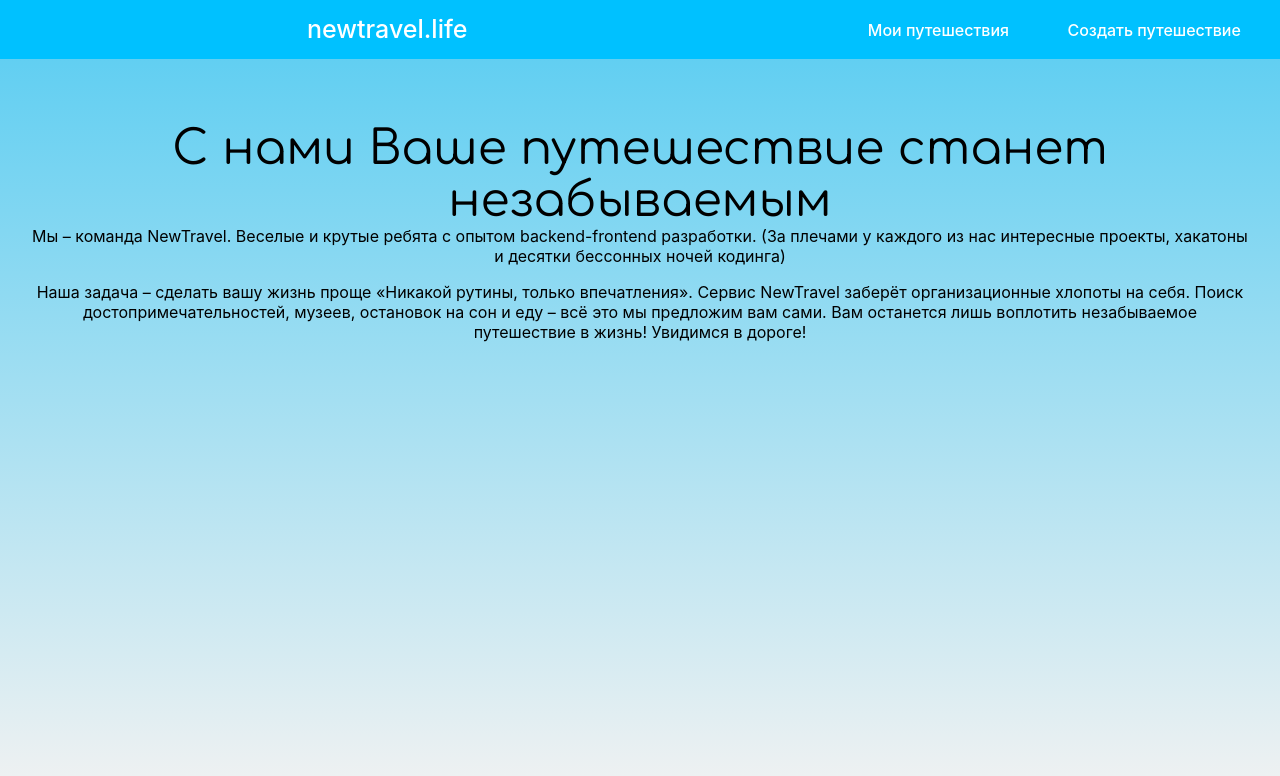
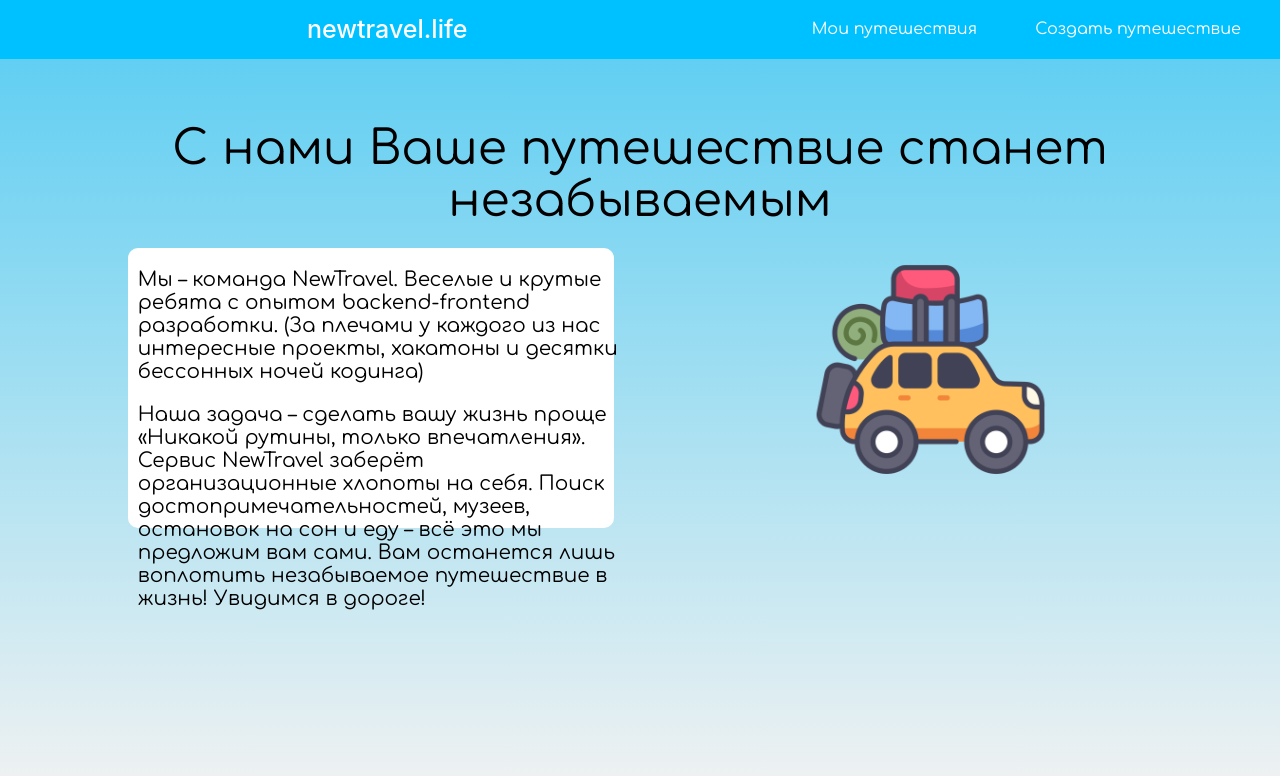
Before and after one commit to NewTravelLife/summerhack2024, a React (Vite) app in the folder frontend/: page / in a window 1280 px wide. Shown: the top 776 px of the page. Built offline with nearby package versions, Linux system fonts and the light colour scheme.

Commit message:
megadizane

```diff
--- a/frontend/src/App.css
+++ b/frontend/src/App.css
@@ -247,14 +247,6 @@ body, html {
 
 }
 
-  margin-top: -70px;
-  font-size: 47px;
-  height: 110px;
-  font-family: Inter;
-font-size: 32px;
-font-weight: 500;
-line-height: 38.73px;
-text-align: left;
 
 
 .animated-text1 {
@@ -436,7 +428,7 @@ left: 8%;
   text-align: left;
 
 
-
+}
 
 .box2 img {
     width: 210px;
@@ -493,14 +485,31 @@ left: 8%;
   top: 0;
  }
  .MainInfoUs{
-  position: absolute;
-  left: 10px;
-  max-width: 1500px;
+  position:absolute;
+  left: 10%;
+  width:38%;
+  height: 35%;
+  background-color: #fff;
+  border-radius: 10px;
+  top: 35%;
   color: black;
   text-align: left;
-  font-weight: 700;
-  font-size: x-large;
+  font-size: 20px;
+  font-weight: 500;
+
+
+
  }
+ .MainInfoUs p{
+    position: relative;
+    left: 2%;
+
+
+
+
+   }
+
+
 
 .hui {
     position: relative;
@@ -510,3 +519,10 @@ left: 8%;
 body {
     font-family: 'Comfortaa', sans-serif;
 }
+.MainInfoUs img{
+position: absolute;
+width: 50%;
+left: 140%;
+border-radius: 10px;
+
+   }
--- a/frontend/src/components/poisk.jsx
+++ b/frontend/src/components/poisk.jsx
@@ -59,7 +59,9 @@ const Poisk = () => {
     return (
         <div>
             <div className="header">
+            <Link to="/">
                 <div className="project-name">newtravel.life</div>
+            </Link>
                 <div className="nav-buttons">
                     <Link to={"/travels"}>
                         <button className="nav-button">Мои путешествия</button>
--- a/frontend/src/components/travelsList.jsx
+++ b/frontend/src/components/travelsList.jsx
@@ -12,7 +12,9 @@ const TravelsList = () => {
     return (
         <div>
             <div className="header">
+            <Link to="/">
                 <div className="project-name">newtravel.life</div>
+            </Link>
                 <div className="nav-buttons">
                     <Link to={"/travels"}>
                         <button className="nav-button">Мои путешествия</button>
--- a/frontend/src/main.jsx
+++ b/frontend/src/main.jsx
@@ -5,6 +5,7 @@ import './index.css';
 import './App.css';
 import Poisk from "./components/poisk";
 import 'leaflet/dist/leaflet.css';
+import Travelimg from './assets/travel.png';
 import Travel from "./components/travel.jsx";
 import TravelsList from "./components/travelsList.jsx";
 
@@ -89,6 +90,8 @@ function App() {
             {/*        (<p>Загрузка...</p>)}*/}
             {/*</div>*/}
             <div className="MainInfoUs" >
+                <img  src={Travelimg} alt="" />
+                <div >
                   <p>Мы – команда NewTravel. Веселые и крутые ребята с опытом backend-frontend разработки.
                     (За плечами у каждого из нас интересные проекты, хакатоны и десятки бессонных ночей кодинга)
                     </p>
@@ -96,6 +99,7 @@ function App() {
                     Наша задача – сделать вашу жизнь проще «Никакой рутины, только впечатления». Сервис NewTravel заберёт организационные хлопоты на себя. Поиск достопримечательностей, музеев, остановок на сон и еду – всё это мы предложим вам сами. Вам останется лишь воплотить незабываемое путешествие в жизнь!
                     Увидимся в дороге!
                     </p>
+                    </div>
 
                 </div>
         </div>
```
Also changed, not shown: frontend/src/assets/travel.png (added).
